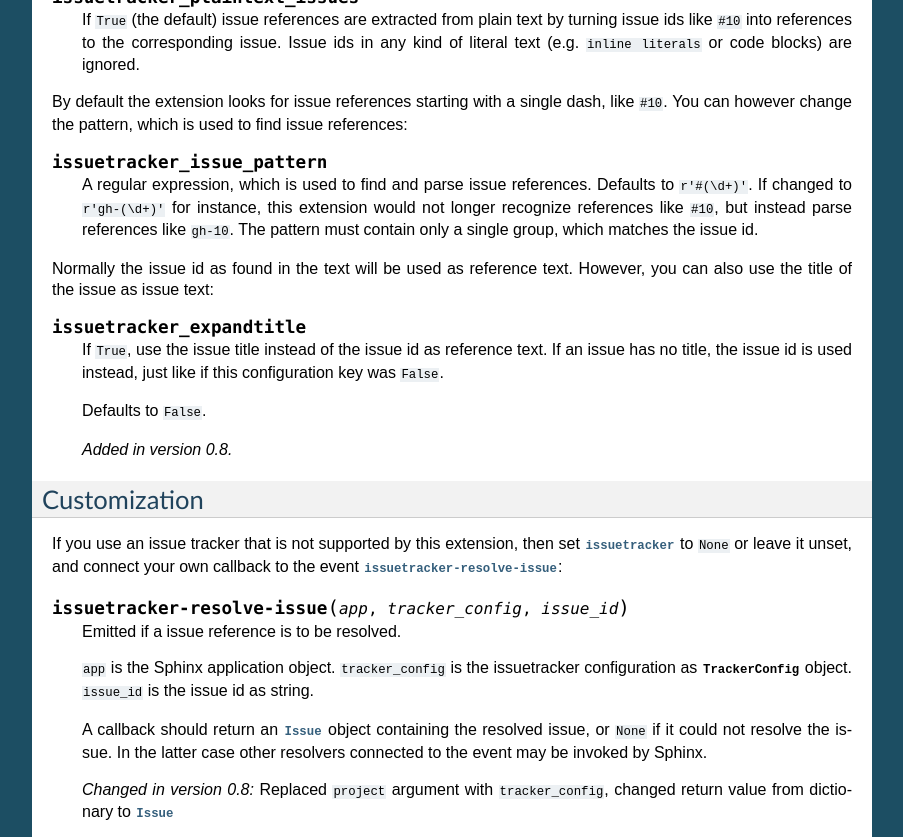
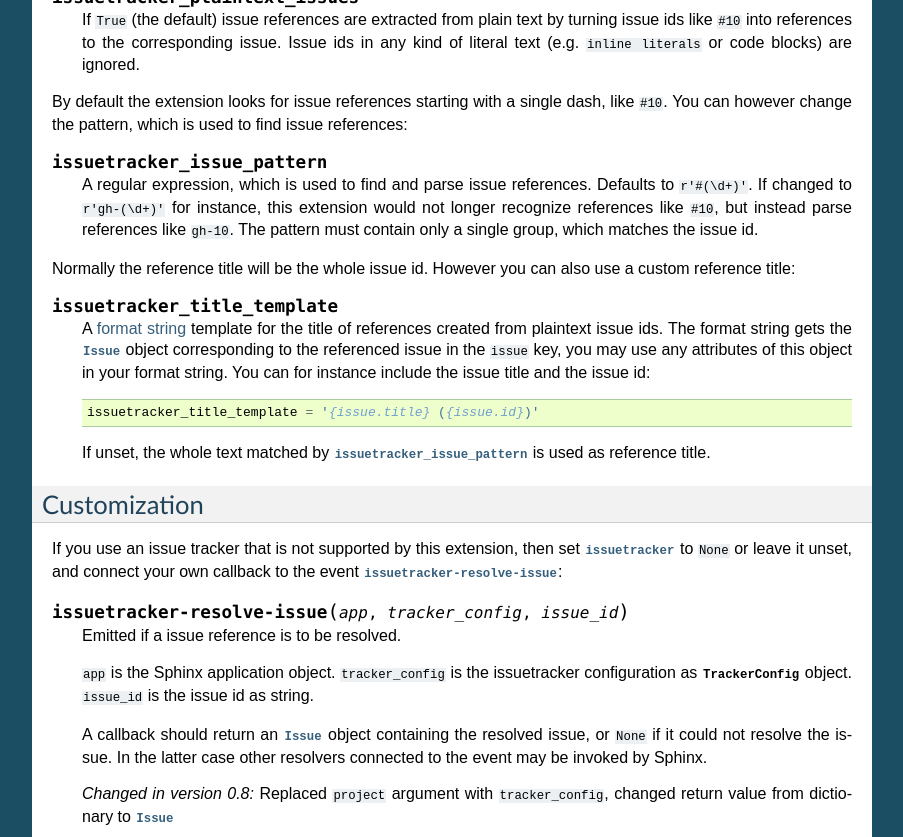
Before and after one commit to sphinx-contrib/spelling, a Sphinx documentation site: the page built from issuetracker/doc/index.rst, in a window 1280 px wide and 900 px high, scrolled down 2127 px, cut to the strip 0-837 px from the top of the window. Shown: the whole strip, without its empty margins (198-1101 px from the left). Built offline with Sphinx 7.4.7, drawn with Linux system fonts in a browser that asks for light colours.

Commit message:
Replaced issuetracker_expandtitle with more flexible issuetracker_title_template

```diff
--- a/issuetracker/CHANGES.rst
+++ b/issuetracker/CHANGES.rst
@@ -1,7 +1,10 @@
 0.9 (in development)
 ====================
 
+- Removed :confval:`issuetracker_expandtitle`, use
+  ``issuetracker_title_template = '{issue.title}'`` instead
 - Added :rst:role:`issue` role for explicit issue references
+- Added :confval:`issuetracker_title_template`
 - Added :confval:`issuetracker_plaintext_issues`
 - Fixed TypeError caused by ``launchpad`` issue tracker
 - Fixed issue title in ``launchpad`` issue tracker
--- a/issuetracker/doc/index.rst
+++ b/issuetracker/doc/index.rst
@@ -144,18 +144,21 @@ find issue references:
    instead parse references like ``gh-10``.  The pattern must contain only a
    single group, which matches the issue id.
 
-Normally the issue id as found in the text will be used as reference text.
-However, you can also use the title of the issue as issue text:
+Normally the reference title will be the whole issue id.  However you can also
+use a custom reference title:
 
-.. confval:: issuetracker_expandtitle
+.. confval:: issuetracker_title_template
 
-   If ``True``, use the issue title instead of the issue id as reference text.
-   If an issue has no title, the issue id is used instead, just like if this
-   configuration key was ``False``.
+   A `format string`_ template for the title of references created from
+   plaintext issue ids.  The format string gets the :class:`Issue` object
+   corresponding to the referenced issue in the ``issue`` key, you may use any
+   attributes of this object in your format string.  You can for instance
+   include the issue title and the issue id::
 
-   Defaults to ``False``.
+      issuetracker_title_template = '{issue.title} ({issue.id})'
 
-   .. versionadded:: 0.8
+   If unset, the whole text matched by :confval:`issuetracker_issue_pattern` is
+   used as reference title.
 
 
 Customization
```
Also changed, not shown: 3 other files.
